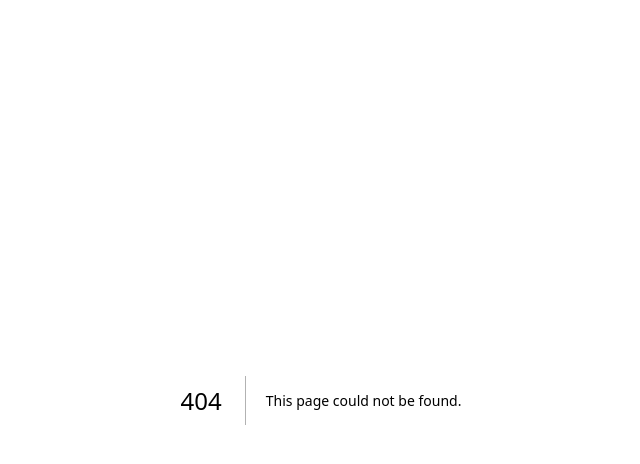
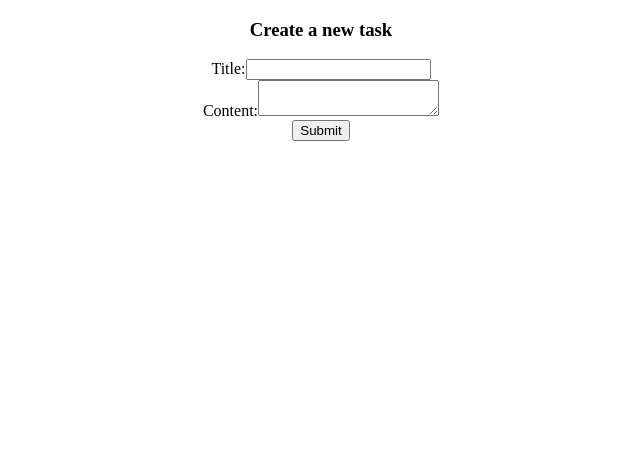
Before and after one commit to AaronBarcos/todo-next-app, a Next.js app: page /components/newTask in a window 1280 px wide. Before the commit this address had no page. Shown: the top 464 px of the page, without its empty margins (319-959 px from the left). Built offline with nearby package versions, Linux system fonts and the light colour scheme.

Commit message:
update add new task

```diff
--- a/src/pages/tasks/newTask.jsx
+++ b/src/pages/components/newTask.jsx
@@ -1,34 +1,27 @@
 import { useState, useEffect } from "react";
-import { useRouter } from "next/router";
 import axios from "axios";
 
-const NewTask = () => {
+const NewTask = ( {onTaskCreated} ) => {
   const [title, setTitle] = useState("");
   const [content, setContent] = useState("");
   const [loading, setLoading] = useState(false);
-  const [taskState, setTaskState] = useState([]);
-
-  const router = useRouter();
 
   useEffect(() => {
     // Aquí puedes hacer una llamada API para obtener todos los posts existentes
     // y actualizar el estado de los posts
     const allTasks = []; // Aquí reemplaza con los posts obtenidos de la API
-    setTaskState(allTasks);
   }, []);
 
   const handleSubmit = async (e) => {
     e.preventDefault();
     setLoading(true);
 
-    const res = await axios.post("http://localhost:3000/api/tasks", {
+    const {data} = await axios.post("http://localhost:3000/api/tasks", {
       title,
       content,
     });
 
-    const newTask = res.data;
-
-    setTaskState([...taskState, newTask]);
+    onTaskCreated()
     setTitle("");
     setContent("");
     setLoading(false);
@@ -36,10 +29,7 @@ const NewTask = () => {
 
   return (
     <div>
-      <button onClick={() => router.back()} >
-        Go back
-      </button>
-      <h1>Create a new task</h1>
+      <h3>Create a new task</h3>
       <form onSubmit={handleSubmit}>
         <label>
           Title:
--- a/src/pages/index.js
+++ b/src/pages/index.js
@@ -8,10 +8,6 @@ function index() {
       <Link href="/tasks/allTasks">
         View all tasks
       </Link>
-      <br />
-      <Link href="/tasks/newTask">
-        Create a new task
-      </Link>
     </div>
   )
 }
```
Also changed, not shown: src/pages/tasks/allTasks.jsx (+13 -4 lines).
